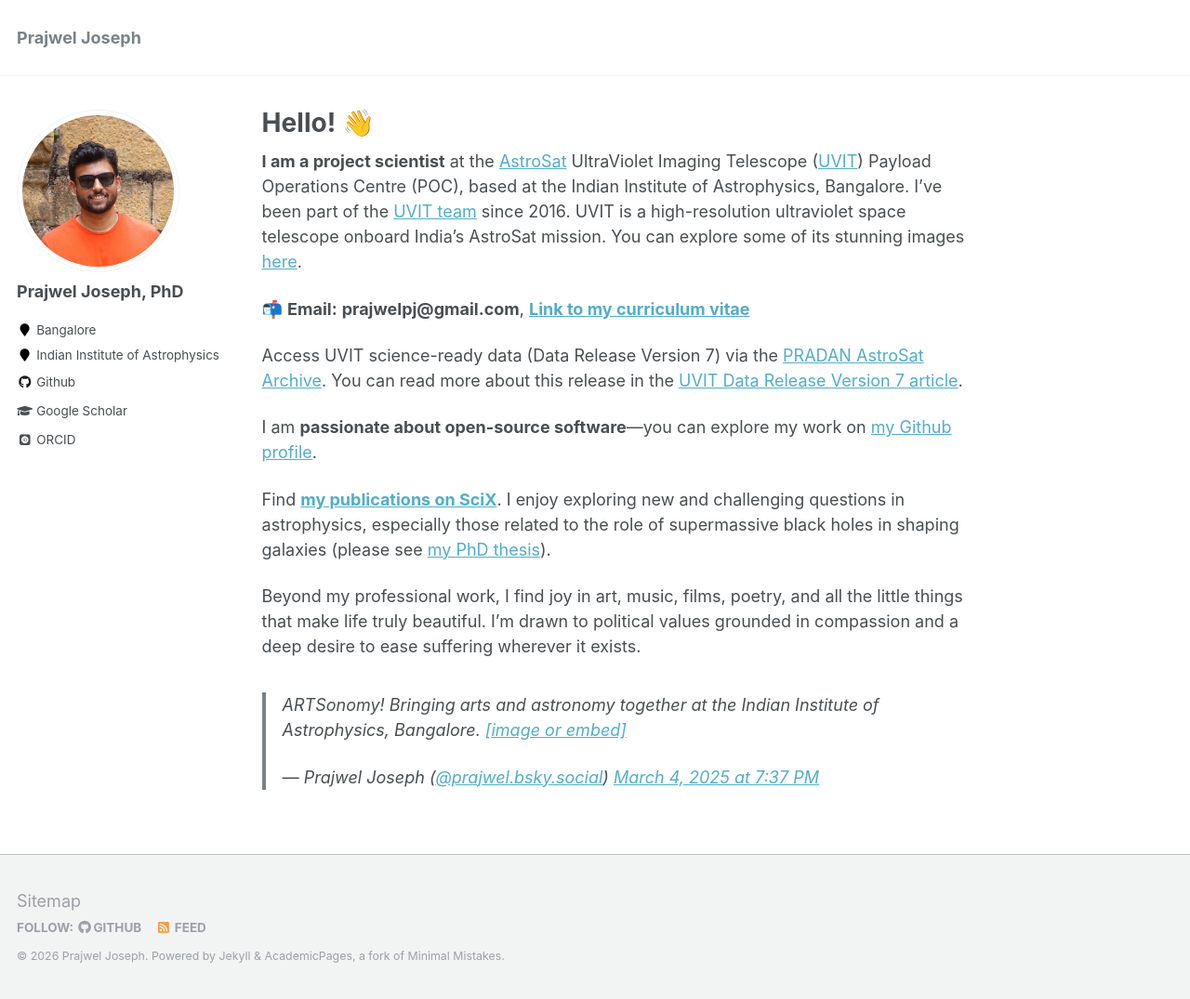
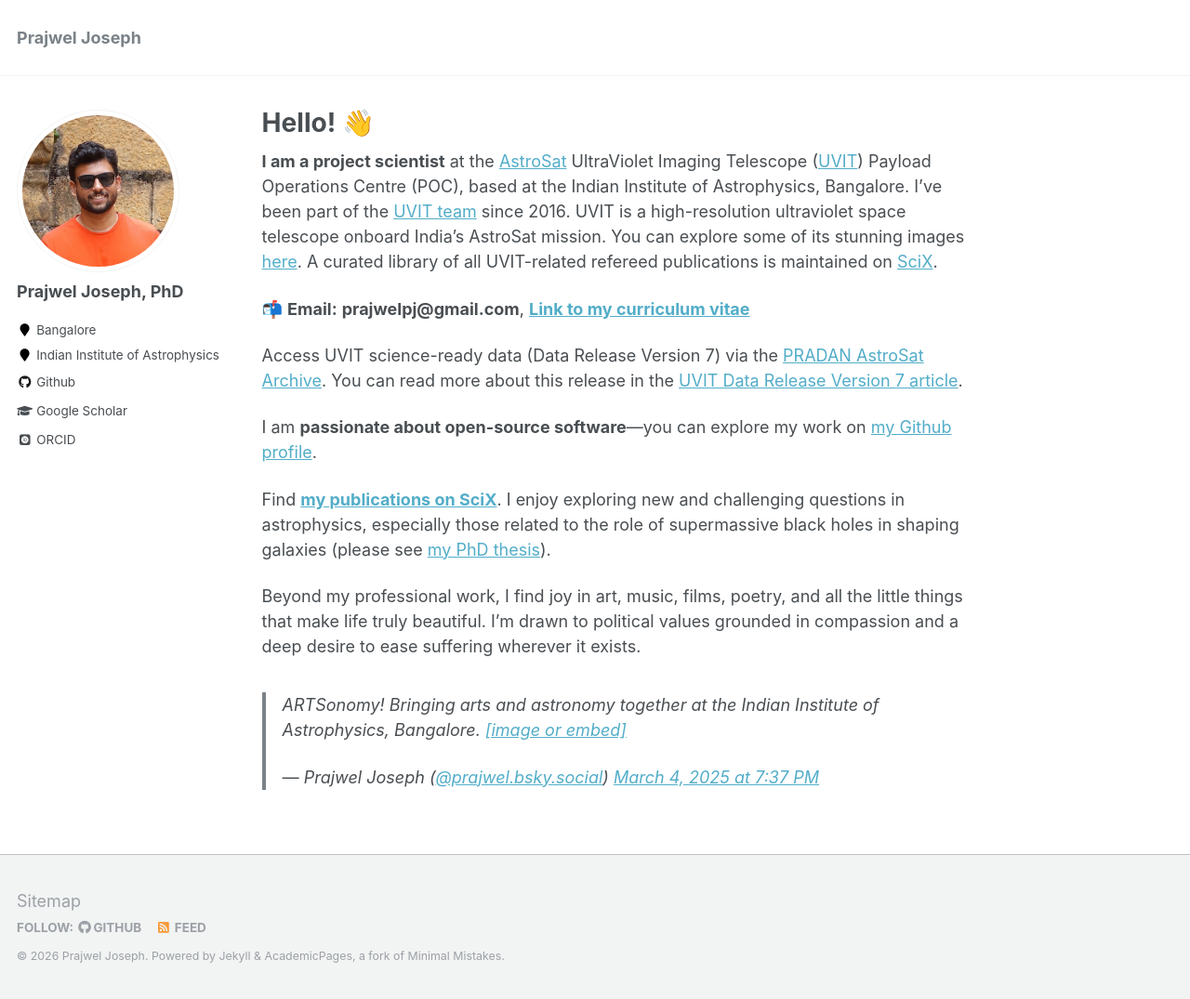
Before and after one commit to prajwel/prajwel.github.io, a Jekyll site: the page built from _pages/about.md, in a window 1280 px wide and 1075 px high. Shown: the whole window at 93% size. Built offline with Jekyll 4.4.1, drawn with Linux system fonts in a browser that asks for light colours; some web fonts are replaced; a script that is not in the unit is left out.

Commit message:
Added a link to a curated library of UVIT-related publications
Added a link to a curated library of UVIT-related publications.

```diff
--- a/_pages/about.md
+++ b/_pages/about.md
@@ -8,7 +8,7 @@
   - /about.html
 ---
 
-**I am a project scientist** at the <a href="https://en.wikipedia.org/wiki/AstroSat">AstroSat</a> UltraViolet Imaging Telescope (<a href="https://www.iiap.res.in/projects/uvit/">UVIT</a>) Payload Operations Centre (POC), based at the Indian Institute of Astrophysics, Bangalore. I've been part of the <a href="https://www.iiap.res.in/projects/uvit/poc/">UVIT team</a> since 2016. UVIT is a high-resolution ultraviolet space telescope onboard India’s AstroSat mission. You can explore some of its stunning images <a href="https://www.flickr.com/photos/iiabengaluru/albums/72177720319674566/">here</a>.
+**I am a project scientist** at the <a href="https://en.wikipedia.org/wiki/AstroSat">AstroSat</a> UltraViolet Imaging Telescope (<a href="https://www.iiap.res.in/projects/uvit/">UVIT</a>) Payload Operations Centre (POC), based at the Indian Institute of Astrophysics, Bangalore. I've been part of the <a href="https://www.iiap.res.in/projects/uvit/poc/">UVIT team</a> since 2016. UVIT is a high-resolution ultraviolet space telescope onboard India’s AstroSat mission. You can explore some of its stunning images <a href="https://www.flickr.com/photos/iiabengaluru/albums/72177720319674566/">here</a>. A curated library of all UVIT-related refereed publications is maintained on <a href="https://scixplorer.org/public-libraries/-6O7VXcNTuSE-DIy8hWl6Q">SciX</a>.
 
 📬 **&#69;&#109;&#97;&#105;&#108;:** **&#112;&#114;&#97;&#106;&#119;&#101;&#108;&#112;&#106;&#64;&#103;&#109;&#97;&#105;&#108;&#46;&#99;&#111;&#109;**, <a href="https://raw.githubusercontent.com/prajwel/Curriculum_vitae/main/rendercv_output/Prajwel_Payyappilly_Joseph_CV.pdf">**Link to my curriculum vitae**</a>
 
```
